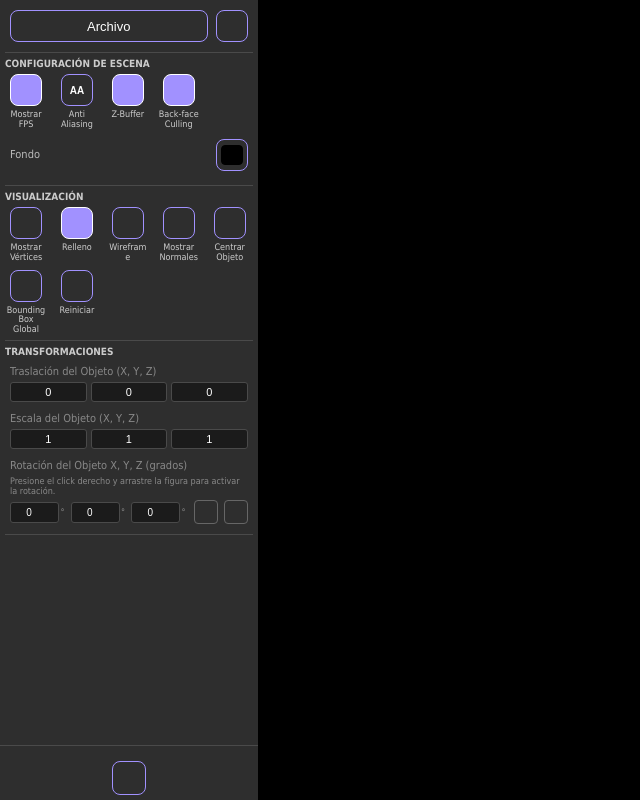
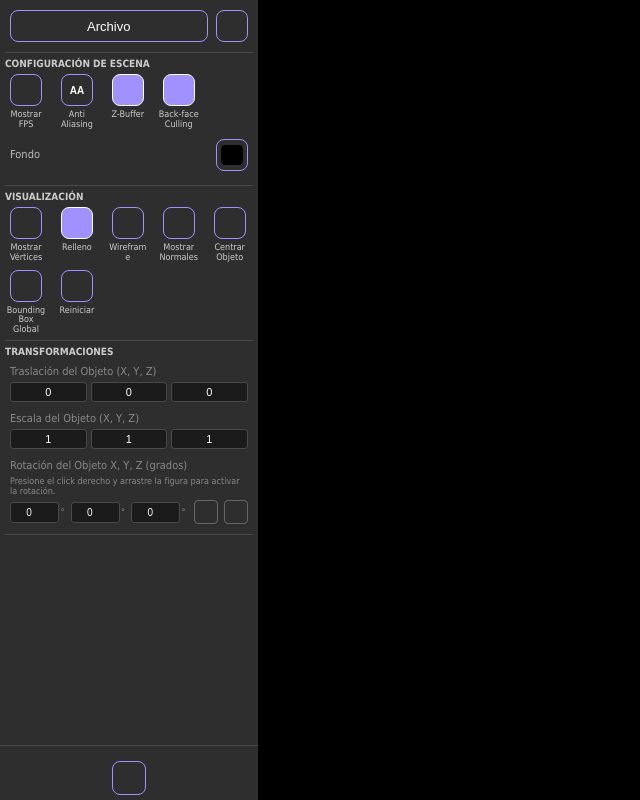
Before and after one commit to YariCB/CG-UCV-Project3D, a React (Vite) app: page / in a window 1280 px wide. Shown: the whole page, without its empty margins (0-640 px from the left). Built offline with nearby package versions, Linux system fonts and the light colour scheme.

Commit message:
Adding FPS

```diff
--- a/src/app/App.tsx
+++ b/src/app/App.tsx
@@ -29,7 +29,7 @@ const App: React.FC = () => {
 	const [selectedMeshId, setSelectedMeshId] = useState<number | null>(null);
 
 	const [activeSettings, setActiveSettings] = useState<ActiveSettings>({
-		fps: true,
+		fps: false,
 		aa: false,
 		zBuffer: true,
 		culling: true,
@@ -75,6 +75,7 @@ const App: React.FC = () => {
 					setBboxGlobalColor={setBboxGlobalColor}
 					onReset={() => setResetTicket(prev => prev + 1)}
 				/>
+
 				<Canvas
 					bgColor={bgColor}
 					meshes={meshes}
--- a/src/app/components/Canvas.tsx
+++ b/src/app/components/Canvas.tsx
@@ -62,6 +62,44 @@ const Canvas: React.FC<CanvasProps> = ({
 
   // Profundidad inicial del objeto
   const initialDepthRef = useRef<number>(-3);
+
+  // Frames por segundo (FPS)
+  const [fps, setFps] = useState(0);
+  const frameTimesRef = useRef<number[]>([]);
+
+  useEffect(() => {
+    // Solo activar el loop si el ajuste de FPS está habilitado
+    if (!activeSettings.fps) {
+      setFps(0);
+      frameTimesRef.current = [];
+      return;
+    }
+
+    let requestId: number;
+
+    const calculateFps = () => {
+      const now = performance.now();
+      frameTimesRef.current.push(now);
+
+      const fiveSecondsAgo = now - 5000;
+      while (frameTimesRef.current.length > 0 && frameTimesRef.current[0] < fiveSecondsAgo) {
+        frameTimesRef.current.shift();
+      }
+
+      // Calculamos del tiempo real que se tiene en el buffer (máximo 5 segundos)
+      const durationInSeconds = (now - frameTimesRef.current[0]) / 1000;
+
+      const averageFps = durationInSeconds > 0
+        ? frameTimesRef.current.length / durationInSeconds
+        : 0;
+
+      setFps(Math.round(averageFps));
+      requestId = requestAnimationFrame(calculateFps);
+    };
+
+    requestId = requestAnimationFrame(calculateFps);
+    return () => cancelAnimationFrame(requestId);
+  }, [activeSettings.fps]);
 
   const parseRgba = useCallback((c: string): [number, number, number, number] => {
     const m = c.match(/rgba?\((\d+),\s*(\d+),\s*(\d+)(?:,\s*([\d.]+))?\)/);
@@ -615,6 +653,13 @@ const Canvas: React.FC<CanvasProps> = ({
 
   return (
     <main className="scene" style={{ background: bgColor }}>
+      {activeSettings.fps && (
+        <div className="fps-card">
+          <ion-icon name="speedometer-outline" style={{ marginRight: '8px', color: '#a191ff' }}></ion-icon>
+          <span className="fps-label">FPS</span>
+          <span className="fps-value">{fps}</span>
+        </div>
+      )}
       <canvas ref={canvasRef} style={{ width: '100%', height: '100%' }} />
     </main>
   );
--- a/src/styles/style.css
+++ b/src/styles/style.css
@@ -77,3 +77,48 @@ html, body, #root, .app {
     background-color: #3f3f3f;
     transform: scale(1.1);
 }
+
+/* Estilo del panel de FPS */
+
+.scene {
+  overflow: hidden;
+  display: flex;
+}
+
+.fps-card {
+  position: absolute;
+  top: 10px;
+  left: 225px;
+  z-index: 10;
+
+  /* Estilo visual basado en tu Sidebar */
+  background-color: rgba(46, 46, 46, 0.9); /* #2e2e2e con transparencia */
+  color: #ffffff;
+  padding: 8px 14px;
+  border-radius: 10px;
+  border: 1px solid #a191ff; /* Tu color de acento morado */
+
+  display: flex;
+  align-items: center;
+  font-family: 'Inter', sans-serif;
+  font-size: 13px;
+  font-weight: 500;
+  box-shadow: 0 4px 15px rgba(0, 0, 0, 0.4);
+  pointer-events: none; /* No interfiere con los clicks en el canvas */
+  transition: opacity 0.3s ease;
+}
+
+.fps-label {
+  color: #ccc;
+  margin-right: 6px;
+  font-size: 11px;
+  text-transform: uppercase;
+  letter-spacing: 0.5px;
+}
+
+.fps-value {
+  color: #a191ff;
+  font-family: 'Monospace', monospace;
+  font-weight: bold;
+  font-size: 15px;
+}
```
